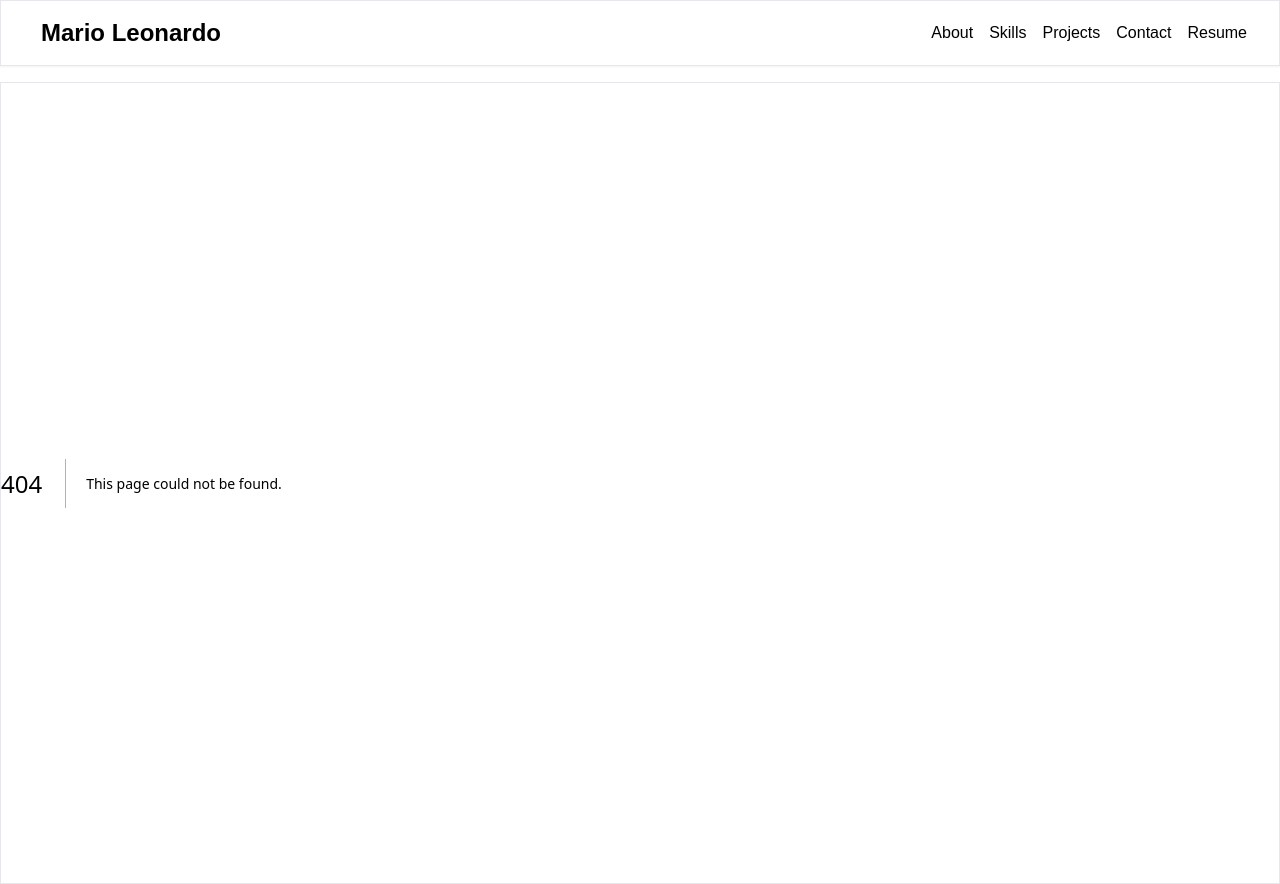
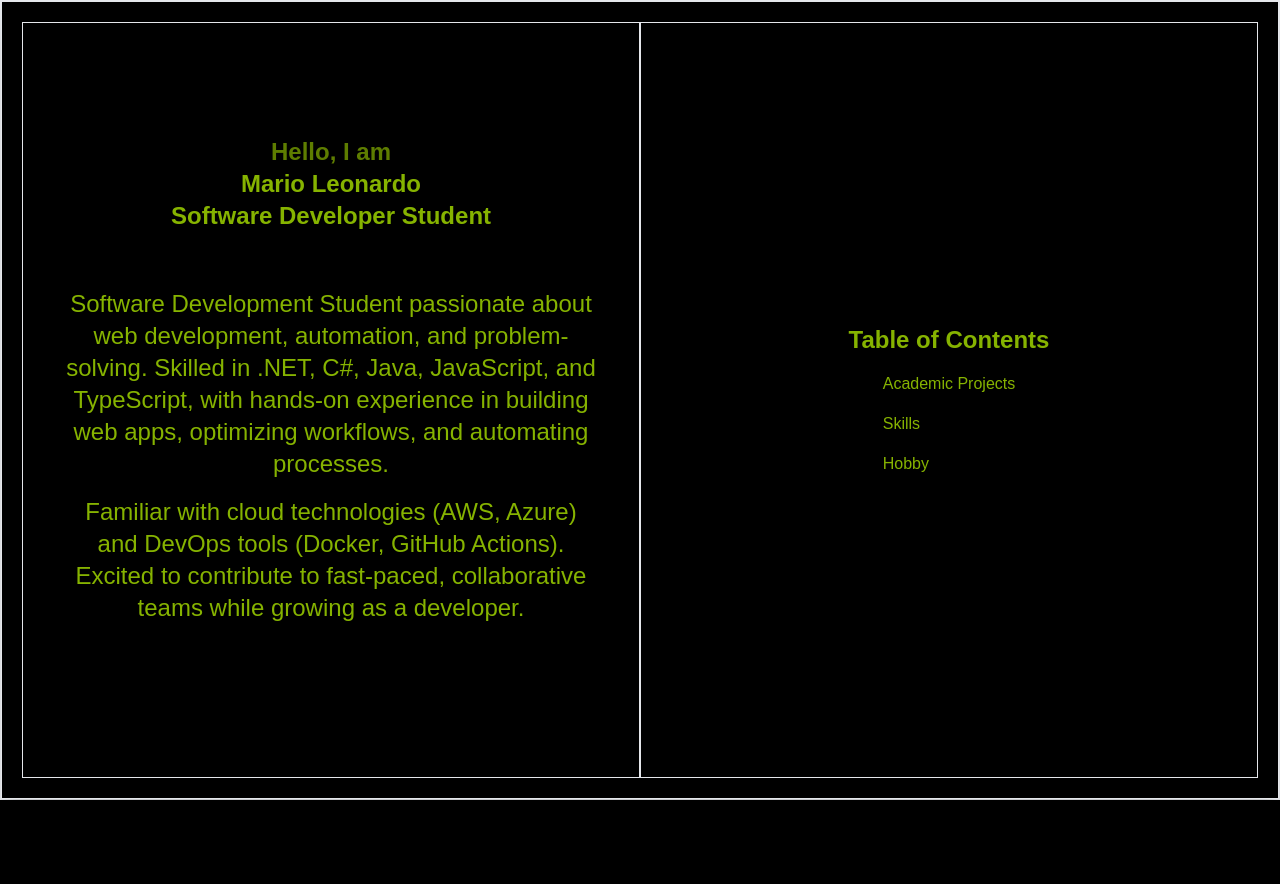
Before and after one commit to Ririio/portfolio, a Next.js app: page /pages in a window 1280 px wide. Before the commit this address had no page. After the commit the page ends 800 px from the top, so only its background shows below. Built offline with nearby package versions, Linux system fonts and the light colour scheme.

Commit message:
Initial Animation Setup

```diff
--- a/package.json
+++ b/package.json
@@ -12,6 +12,7 @@
     "format:check": "prettier --check ."
   },
   "dependencies": {
+    "framer-motion": "^12.4.2",
     "next": "15.1.6",
     "react": "^19.0.0",
     "react-dom": "^19.0.0"
--- a/src/app/header.tsx
+++ /dev/null
@@ -1,32 +0,0 @@
-import Link from 'next/link'
-
-export default function Header() {
-  return (
-    <header className="flex items-center justify-between border px-8 py-4 shadow-sm">
-      <div className="flex items-center">
-        <h1 className="ml-2 text-2xl font-bold">
-          <Link href="/">Mario Leonardo</Link>
-        </h1>
-      </div>
-      <nav>
-        <ul className="flex space-x-4">
-          <li>
-            <Link href="/">About</Link>
-          </li>
-          <li>
-            <Link href="#">Skills</Link>
-          </li>
-          <li>
-            <Link href="#">Projects</Link>
-          </li>
-          <li>
-            <Link href="#">Contact</Link>
-          </li>
-          <li>
-            <Link href="#">Resume</Link>
-          </li>
-        </ul>
-      </nav>
-    </header>
-  )
-}
--- a/src/app/layout.tsx
+++ b/src/app/layout.tsx
@@ -1,7 +1,6 @@
 import type { Metadata } from 'next'
 import { Geist, Geist_Mono } from 'next/font/google'
 import './globals.css'
-import Header from './header'
 
 const geistSans = Geist({
   variable: '--font-geist-sans',
@@ -26,10 +25,9 @@ export default function RootLayout({
   return (
     <html lang="en">
       <body
-        className={`${geistSans.variable} ${geistMono.variable} space-around flex min-h-screen flex-1 flex-col gap-4 antialiased`}
+        className={`${geistSans.variable} ${geistMono.variable} space-around flex min-h-screen flex-1 flex-col gap-4`}
       >
-        <Header />
-        <main className="overflow-hidden, flex flex-1 border">{children}</main>
+        <main className="flex flex-1 justify-center border">{children}</main>
       </body>
     </html>
   )
--- a/src/app/page.tsx
+++ b/src/app/page.tsx
@@ -1,30 +1,22 @@
+'use client'
+
+import { AnimatePresence, motion } from 'framer-motion'
 import Image from 'next/image'
+import Link from 'next/link'
+import { usePathname } from 'next/navigation'
 
 export default function Home() {
+  const pathname = usePathname()
   return (
-    <div className="m-10 flex flex-1 flex-row border">
-      <div className="flex flex-1 flex-col items-center justify-center gap-4 border text-center">
-        <div className="flex flex-col">
-          <h1 className="text-2xl font-bold opacity-70">Hello, I am</h1>
-          <h1 className="text-2xl font-bold">Mario Leonardo</h1>
-          <h1 className="text-2xl font-bold">Software Developer Student</h1>
-        </div>
-        <span className="flex flex-col gap-4 p-10 text-2xl">
-          <p>
-            Software Development Student passionate about web development, automation, and
-            problem-solving. Skilled in .NET, C#, Java, JavaScript, and TypeScript,
-          </p>
-          <p>
-            with hands-on experience in building web apps, optimizing workflows, and automating
-            processes. Familiar with cloud technologies (AWS, Azure)
-          </p>
-          <p>
-            and DevOps tools (Docker, GitHub Actions). Excited to contribute to fast-paced,
-            collaborative teams while growing as a developer.
-          </p>
-        </span>
-      </div>
-      <div className="flex flex-1 flex-col items-center justify-center gap-4 border">
+    <AnimatePresence>
+      <motion.div
+        key={pathname}
+        initial={{ rotateY: 90, opacity: 0 }}
+        animate={{ rotateY: 0, opacity: 1 }}
+        exit={{ rotateY: -90, opacity: 0 }}
+        transition={{ duration: 0.6, ease: 'easeInOut' }}
+        className="flex w-1/2 flex-col m-5 justify-center items-center border"
+      >
           <Image
             src="/DSC00093.jpg"
             alt="Mario Leonardo"
@@ -32,7 +24,11 @@ export default function Home() {
             width={1000}
             height={1000}
           />
-      </div>
-    </div>
+          <h1 className="text-xl font-bold">Welcome to My Page!</h1>
+          <Link href="/pages">
+            <p>Test</p>
+          </Link>
+      </motion.div>
+    </AnimatePresence>
   )
 }
--- /dev/null
+++ b/src/app/pages/layout.tsx
@@ -0,0 +1,23 @@
+'use client'
+
+import { usePathname } from 'next/navigation'
+import { AnimatePresence, motion } from 'framer-motion'
+
+export default function AnimatedLayout({ children }: { children: React.ReactNode }) {
+  const pathname = usePathname()
+
+  return (
+    <AnimatePresence mode="wait">
+      <motion.div
+        key={pathname}
+        initial={{ rotateY: 90, opacity: 0 }}
+        animate={{ rotateY: 0, opacity: 1 }}
+        exit={{ rotateY: -90, opacity: 0 }}
+        transition={{ duration: 0.6, ease: 'easeInOut' }}
+        className="origin-center shadow-xl"
+      >
+        {children}
+      </motion.div>
+    </AnimatePresence>
+  )
+}
--- /dev/null
+++ b/src/app/pages/page.tsx
@@ -0,0 +1,46 @@
+import Link from 'next/link'
+
+export default function Home() {
+  return (
+    <div className="min-h-full flex flex-row p-5 border">
+      <div className="flex flex-1 flex-col items-center justify-center gap-4 border text-center">
+        <div className="flex flex-col">
+          <h1 className="text-2xl font-bold opacity-70">Hello, I am</h1>
+          <h1 className="text-2xl font-bold">Mario Leonardo</h1>
+          <h1 className="text-2xl font-bold">Software Developer Student</h1>
+        </div>
+        <span className="flex flex-col gap-4 p-10 text-2xl">
+          <p>
+            Software Development Student passionate about web development, automation, and
+            problem-solving. Skilled in .NET, C#, Java, JavaScript, and TypeScript, with hands-on
+            experience in building web apps, optimizing workflows, and automating processes.
+          </p>
+          <p>
+            Familiar with cloud technologies (AWS, Azure) and DevOps tools (Docker, GitHub Actions).
+            Excited to contribute to fast-paced, collaborative teams while growing as a developer.
+          </p>
+        </span>
+      </div>
+      <div className="flex flex-1 flex-col items-center justify-center gap-4 border">
+        <h1 className="text-2xl font-bold">Table of Contents</h1>
+        <ul className="flex flex-col gap-4">
+          <li>
+            <Link href="/pages">
+              Academic Projects
+            </Link>
+          </li>
+          <li>
+            <Link href="/pages">
+              Skills
+            </Link>
+          </li>
+          <li>
+            <Link href="/pages">
+              Hobby
+            </Link>
+          </li>
+        </ul>
+      </div>
+    </div>
+  )
+}
```
Also changed, not shown: 1 other file (tests, documents, lock files or other folders). Lines whose indentation alone changed are shown as unchanged.
